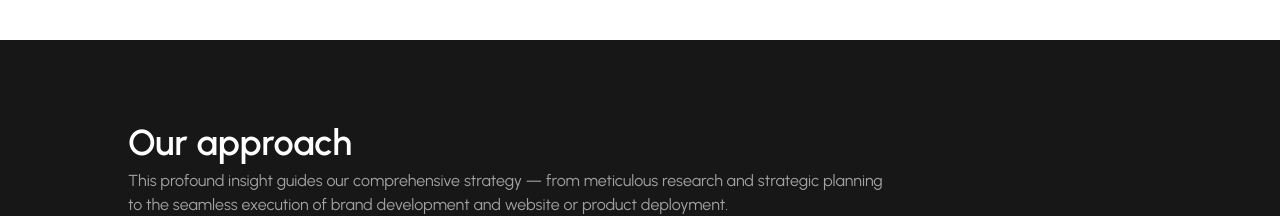
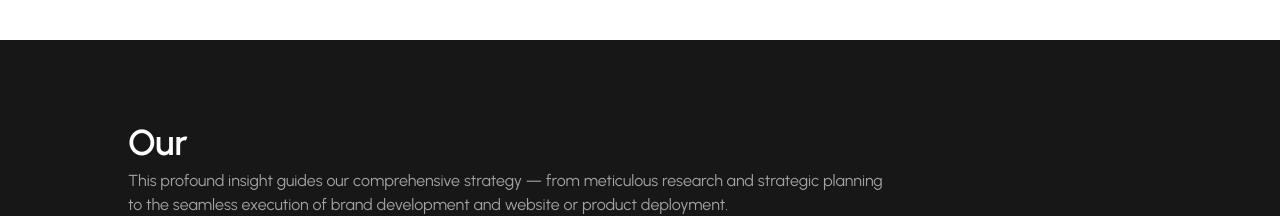
Before and after one commit to your-personafolio/personafolio, a Next.js app: page / in a window 1280 px wide. Shown: the part 1100-1316 px from the top of the page. Built offline with nearby package versions, Linux system fonts and the light colour scheme; no server answers.

Commit message:
update: (hapus beberapa teks) untuk trigger vercel ubah ke branch staging

```diff
--- a/src/features/home/components/index.tsx
+++ b/src/features/home/components/index.tsx
@@ -161,7 +161,7 @@ const Home = ({ products }: IHomeProps) => {
             <div className="max-w-5xl px-4 xl:px-0 py-10 lg:pt-20 lg:pb-20 mx-auto">
               <div className="max-w-3xl mb-10 lg:mb-14">
                 <h2 className="text-white font-semibold text-2xl md:text-4xl md:leading-tight">
-                  Our approach
+                  Our
                 </h2>
                 <p className="mt-1 text-neutral-400">
                   This profound insight guides our comprehensive strategy — from
```
